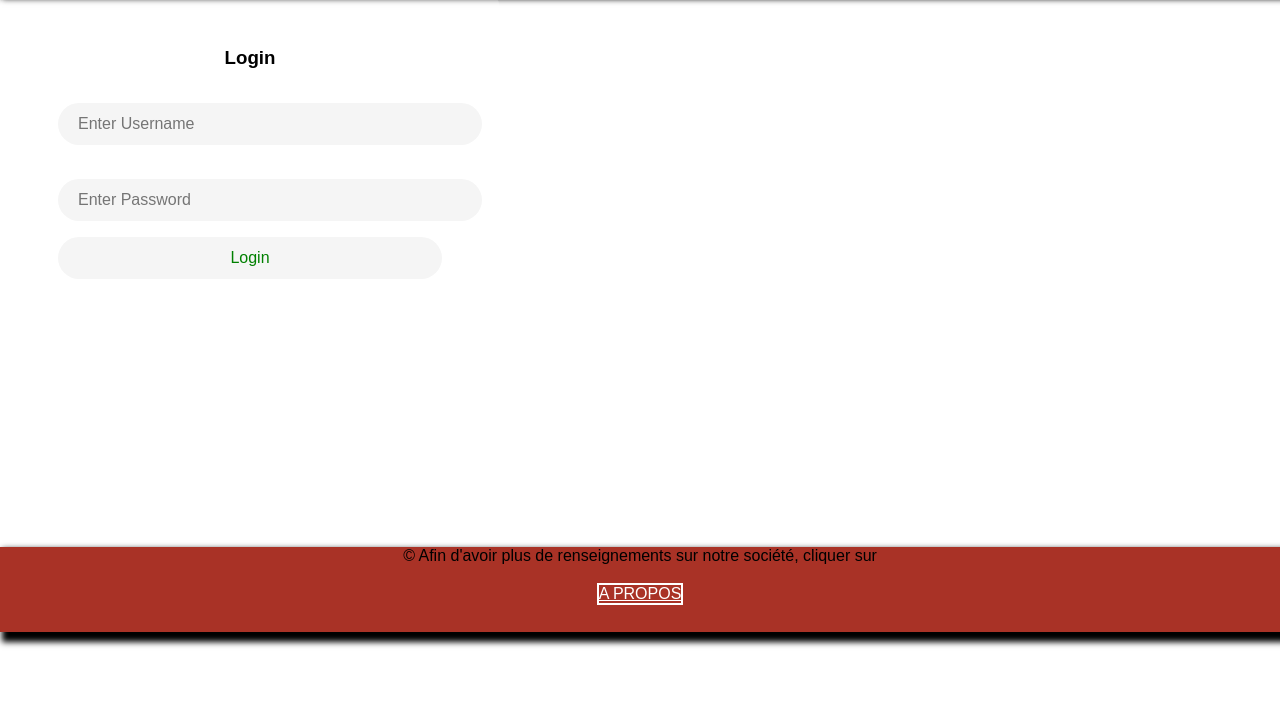
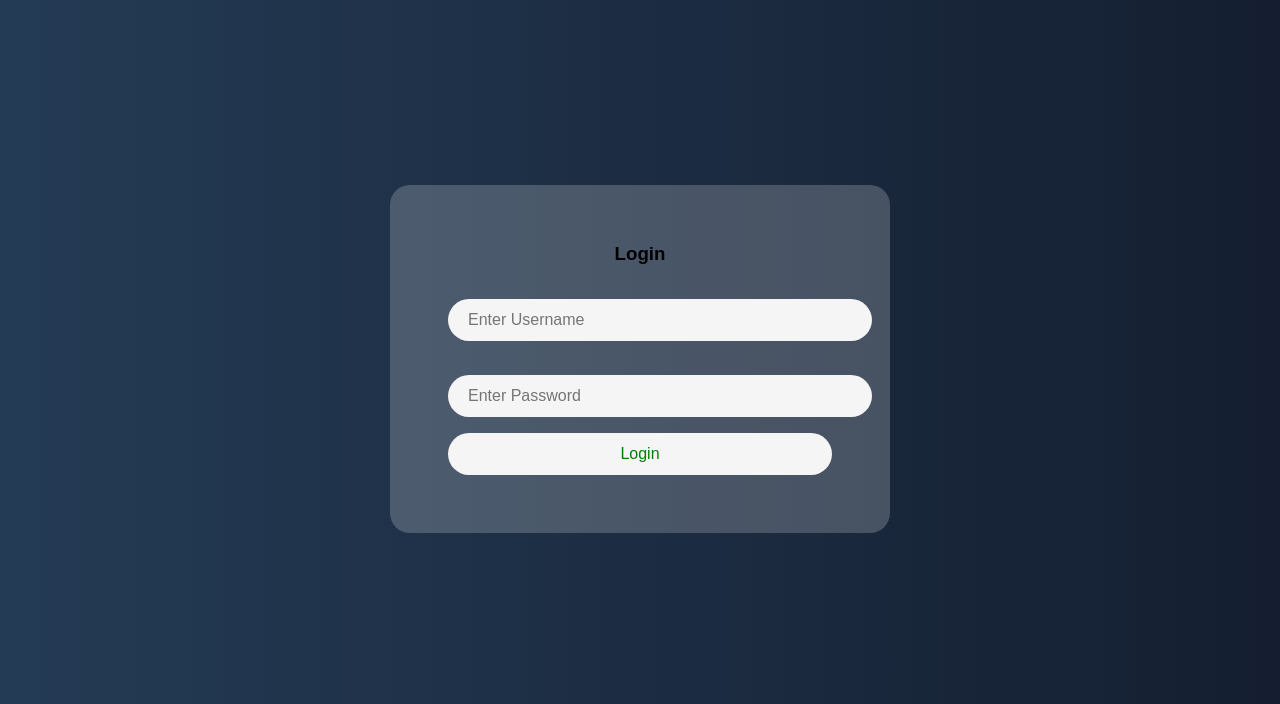
Before and after one commit to DieuveilleSuthi/MyESHOP, a plain HTML site: page page_connexion/login.html in a window 1280 px wide. Shown: the part 96-800 px from the top of the page. Drawn offline with Linux system fonts and the light colour scheme.

Commit message:
Update login.css

```diff
--- a/page_connexion/login.css
+++ b/page_connexion/login.css
@@ -78,9 +78,19 @@ header .dropdown-1 .content
     padding: 5px 5px;
     box-sizing: content-box;
     font-size :1em;
-    font-family: system-ui}
+    font-family: system-ui
+  }
 
-
+section {
+  display: flex;
+  width: 100%;
+  height: 100vh;
+  justify-content: center;
+  align-items: center;
+  background-color: #141e30;
+  background: linear-gradient(to right, #243b55,#141e30);
+  position: relative;
+}
 #error {
   color: red;
   text-align: center;
```
